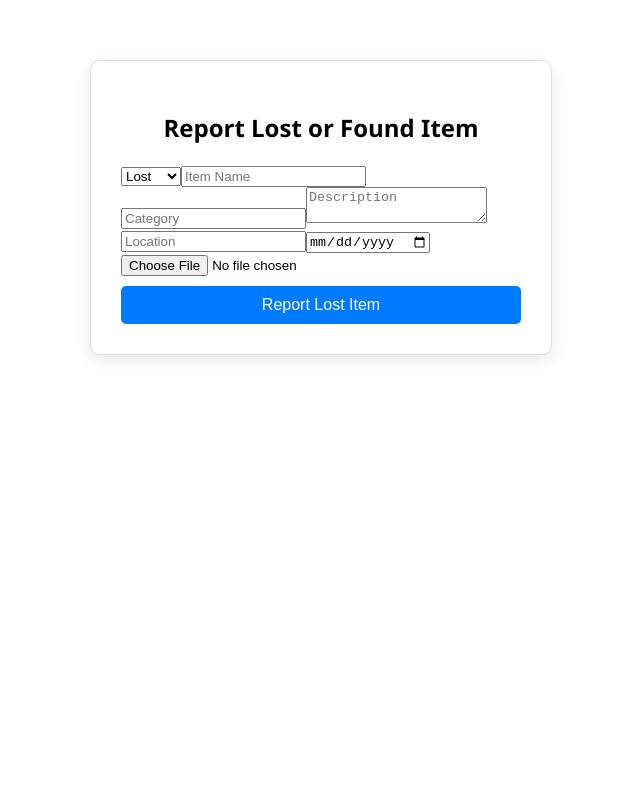
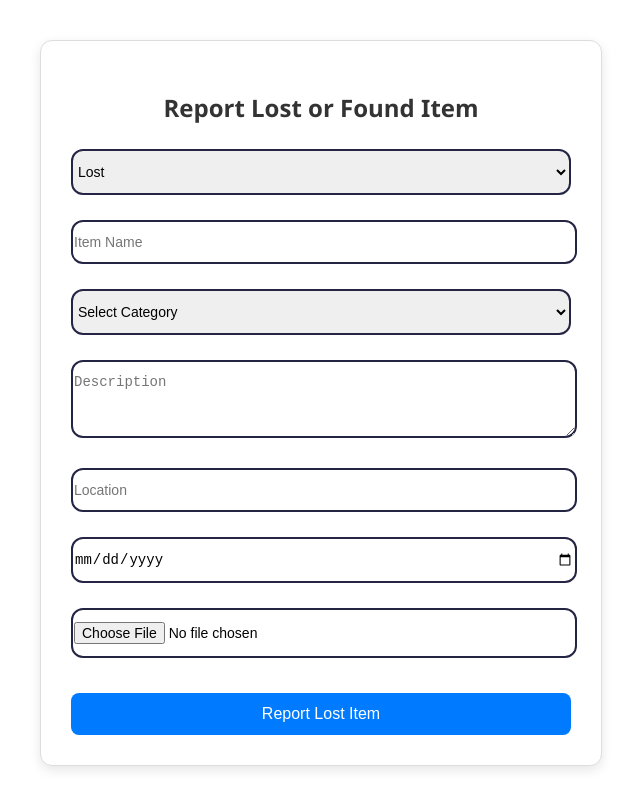
Before and after one commit to Samridhan2005/lost-found, a React (Create React App) app in the folder lost-found-frontend/: page /report in a window 1280 px wide. Shown: the whole page, without its empty margins (319-959 px from the left). Built offline with nearby package versions, Linux system fonts and the light colour scheme.

Commit message:
home page created

```diff
--- a/lost-found-frontend/src/App.js
+++ b/lost-found-frontend/src/App.js
@@ -3,6 +3,9 @@ import { BrowserRouter as Router, Routes, Route, Navigate } from 'react-router-d
 import RegisterForm from './RegisterForm';
 import LoginForm from './LoginForm';
 import ReportItemForm from './ReportItemForm';
+import HomePage from './HomePage';
+import LostItemsPage from './LostItemsPage';
+import FoundItemsPage from './FoundItemsPage';
 
 function App() {
   return (
@@ -11,7 +14,10 @@ function App() {
         <Route path="/" element={<Navigate to="/login" />} />
         <Route path="/register" element={<RegisterForm />} />
         <Route path="/login" element={<LoginForm />} />
+        <Route path="/home" element={<HomePage />} />
         <Route path="/report" element={<ReportItemForm />} />
+        <Route path="/lost-items" element={<LostItemsPage />} />
+        <Route path="/found-items" element={<FoundItemsPage />} />
       </Routes>
     </Router>
   );
--- /dev/null
+++ b/lost-found-frontend/src/FoundItemsPage.js
@@ -0,0 +1,45 @@
+// FoundItemsPage.js
+import React, { useEffect, useState } from 'react';
+import './ItemsGrid.css'; // ✅ Reusing the same CSS as LostItemsPage
+
+function FoundItemsPage() {
+  const [items, setItems] = useState([]);
+  const [expandedItemId, setExpandedItemId] = useState(null);
+
+  useEffect(() => {
+    fetch('http://localhost:8080/items/found')
+      .then((res) => res.json())
+      .then((data) => setItems(data))
+      .catch((err) => console.error('Error fetching found items:', err));
+  }, []);
+
+  const handleViewImage = (id) => {
+    setExpandedItemId(expandedItemId === id ? null : id);
+  };
+
+  return (
+    <div className="grid-container">
+      <h2>Found Items</h2>
+      <div className="grid">
+        {items.map((item) => (
+          <div className="grid-item" key={item.id}>
+            <h3>{item.name}</h3>
+            <p><strong>Category:</strong> {item.category}</p>
+            <p><strong>Location:</strong> {item.location}</p>
+            <p><strong>Description:</strong> {item.description}</p>
+            <button onClick={() => handleViewImage(item.id)}>
+              {expandedItemId === item.id ? 'Hide Image' : 'View Product'}
+            </button>
+            {expandedItemId === item.id && (
+              <div className="image-container">
+                <img src={item.imageUrl} alt={item.name} />
+              </div>
+            )}
+          </div>
+        ))}
+      </div>
+    </div>
+  );
+}
+
+export default FoundItemsPage;
--- /dev/null
+++ b/lost-found-frontend/src/HomePage.css
@@ -0,0 +1,27 @@
+.home-container {
+  text-align: center;
+  padding: 40px;
+}
+
+.button-group {
+  display: flex;
+  flex-direction: column;
+  gap: 15px;
+  max-width: 300px;
+  margin: 30px auto;
+}
+
+.button-group button {
+  padding: 12px;
+  font-size: 16px;
+  background-color: #007bff;
+  color: white;
+  border: none;
+  border-radius: 6px;
+  cursor: pointer;
+  transition: 0.3s;
+}
+
+.button-group button:hover {
+  background-color: #0056b3;
+}
--- /dev/null
+++ b/lost-found-frontend/src/HomePage.js
@@ -0,0 +1,21 @@
+// HomePage.js
+import React from 'react';
+import { useNavigate } from 'react-router-dom';
+import './HomePage.css';
+
+function HomePage() {
+  const navigate = useNavigate();
+
+  return (
+    <div className="home-container">
+      <h1>Welcome to Lost & Found</h1>
+      <div className="button-group">
+        <button onClick={() => navigate('/report')}>Report Item</button>
+        <button onClick={() => navigate('/lost-items')}>View Lost Items</button>
+        <button onClick={() => navigate('/found-items')}>View Found Items</button>
+      </div>
+    </div>
+  );
+}
+
+export default HomePage;
--- /dev/null
+++ b/lost-found-frontend/src/ItemsGrid.css
@@ -0,0 +1,32 @@
+/* ItemsGrid.css */
+.grid-container {
+  padding: 20px;
+  text-align: center;
+}
+
+.grid {
+  display: grid;
+  grid-template-columns: repeat(auto-fill, minmax(280px, 1fr));
+  gap: 20px;
+  margin-top: 20px;
+}
+
+.grid-item {
+  background: #f9f9f9;
+  border: 1px solid #ddd;
+  padding: 15px;
+  border-radius: 10px;
+  transition: box-shadow 0.2s ease;
+}
+
+.grid-item:hover {
+  box-shadow: 0 0 10px rgba(0,0,0,0.1);
+}
+
+.grid-item img {
+  width: 100%;
+  max-height: 200px;
+  object-fit: contain;
+  margin-top: 10px;
+  border-radius: 5px;
+}
--- a/lost-found-frontend/src/LoginForm.js
+++ b/lost-found-frontend/src/LoginForm.js
@@ -19,7 +19,7 @@ function LoginForm() {
 
       if (response.ok) {
         alert('Login successful!');
-        navigate('/report');
+        navigate('/home');
       } else {
         const errorText = await response.text();
         alert('Login failed: ' + errorText);
--- /dev/null
+++ b/lost-found-frontend/src/LostItemsPage.js
@@ -0,0 +1,45 @@
+// LostItemsPage.js
+import React, { useEffect, useState } from 'react';
+import './ItemsGrid.css';
+
+function LostItemsPage() {
+  const [items, setItems] = useState([]);
+  const [expandedItemId, setExpandedItemId] = useState(null);
+
+  useEffect(() => {
+    fetch('http://localhost:8080/items/lost')
+      .then((res) => res.json())
+      .then((data) => setItems(data))
+      .catch((err) => console.error('Error fetching lost items:', err));
+  }, []);
+
+  const handleViewImage = (id) => {
+    setExpandedItemId(expandedItemId === id ? null : id);
+  };
+
+  return (
+    <div className="grid-container">
+      <h2>Lost Items</h2>
+      <div className="grid">
+        {items.map((item) => (
+          <div className="grid-item" key={item.id}>
+            <h3>{item.name}</h3>
+            <p><strong>Category:</strong> {item.category}</p>
+            <p><strong>Location:</strong> {item.location}</p>
+            <p><strong>Description:</strong> {item.description}</p>
+            <button onClick={() => handleViewImage(item.id)}>
+              {expandedItemId === item.id ? 'Hide Image' : 'View Product'}
+            </button>
+            {expandedItemId === item.id && (
+              <div className="image-container">
+                <img src={item.imageUrl} alt={item.name} />
+              </div>
+            )}
+          </div>
+        ))}
+      </div>
+    </div>
+  );
+}
+
+export default LostItemsPage;
--- a/lost-found-frontend/src/ReportItemForm.js
+++ b/lost-found-frontend/src/ReportItemForm.js
@@ -1,5 +1,5 @@
 import React, { useState } from "react";
-
+import './reportitemform.css'; // Assuming you have a CSS file for styling
 function ReportItemForm() {
   const [itemType, setItemType] = useState('lost'); // lost or found
   const [name, setName] = useState('');
@@ -9,15 +9,16 @@ function ReportItemForm() {
   const [dateReported, setDateReported] = useState('');
   const [imageFile, setImageFile] = useState(null);
   const [loading, setLoading] = useState(false);
+  const [customCategory, setCustomCategory] = useState('');
 
   const handleSubmit = async (e) => {
     e.preventDefault();
     setLoading(true);
-
     const formData = new FormData();
     formData.append('type', itemType); // 👈 Add item type
     formData.append('name', name);
-    formData.append('category', category);
+    const finalCategory = category === "Others" ? customCategory : category;
+    formData.append('category', finalCategory);
     formData.append('description', description);
     formData.append('location', location);
     formData.append('dateReported', dateReported || new Date().toISOString());
@@ -62,7 +63,27 @@ function ReportItemForm() {
         </select>
 
         <input type="text" placeholder="Item Name" value={name} onChange={(e) => setName(e.target.value)} required />
-        <input type="text" placeholder="Category" value={category} onChange={(e) => setCategory(e.target.value)} required />
+        <select value={category} onChange={(e) => setCategory(e.target.value)} required>
+          <option value="">Select Category</option>
+          <option value="Electronics">Electronics</option>
+          <option value="Books">Books</option>
+          <option value="Clothing">Clothing</option>
+          <option value="Accessories">Accessories</option>
+          <option value="ID Cards">ID Cards</option>
+          <option value="Stationery">Stationery</option>
+          <option value="Others">Others</option>
+        </select>
+
+        {category === "Others" && (
+          <input
+            type="text"
+            placeholder="Specify the Category"
+            value={customCategory}
+            onChange={(e) => setCustomCategory(e.target.value)}
+            required
+          />
+        )}
+
         <textarea placeholder="Description" value={description} onChange={(e) => setDescription(e.target.value)} required />
         <input type="text" placeholder="Location" value={location} onChange={(e) => setLocation(e.target.value)} required />
         <input type="date" value={dateReported} onChange={(e) => setDateReported(e.target.value)} />
--- /dev/null
+++ b/lost-found-frontend/src/reportitemform.css
@@ -0,0 +1,61 @@
+.form-container {
+  max-width: 500px;
+  margin: 40px auto;
+  padding: 30px;
+  background-color: #ffffff;
+  border-radius: 12px;
+  box-shadow: 0 4px 12px rgba(0, 0, 0, 0.1);
+  font-family: 'Segoe UI', Tahoma, Geneva, Verdana, sans-serif;
+}
+
+.form-container h2 {
+  text-align: center;
+  margin-bottom: 25px;
+  color: #333;
+}
+
+form input,
+form textarea,
+form select {
+  width: 100%;
+  padding: 12px 1px;
+  margin-bottom: 25px;
+  border: 2px solid #242544;
+  border-radius: 12px;
+  font-size: 14px;
+  transition: border 0.3s;
+}
+
+form input:focus,
+form textarea:focus,
+form select:focus {
+  outline: none;
+  border-color: #007bff;
+  box-shadow: 0 0 0 2px rgba(0, 123, 255, 0.2);
+}
+
+form textarea {
+  resize: vertical;
+  min-height: 50px;
+}
+
+button[type="submit"] {
+  width: 100%;
+  background-color: #007bff;
+  color: white;
+  border: none;
+  padding: 12px 16px;
+  font-size: 16px;
+  border-radius: 8px;
+  cursor: pointer;
+  transition: background-color 0.3s ease;
+}
+
+button[type="submit"]:hover {
+  background-color: #0056b3;
+}
+
+button[type="submit"]:disabled {
+  background-color: #ccc;
+  cursor: not-allowed;
+}
```
Also changed, not shown: 1 other file (tests, documents, lock files or other folders).
